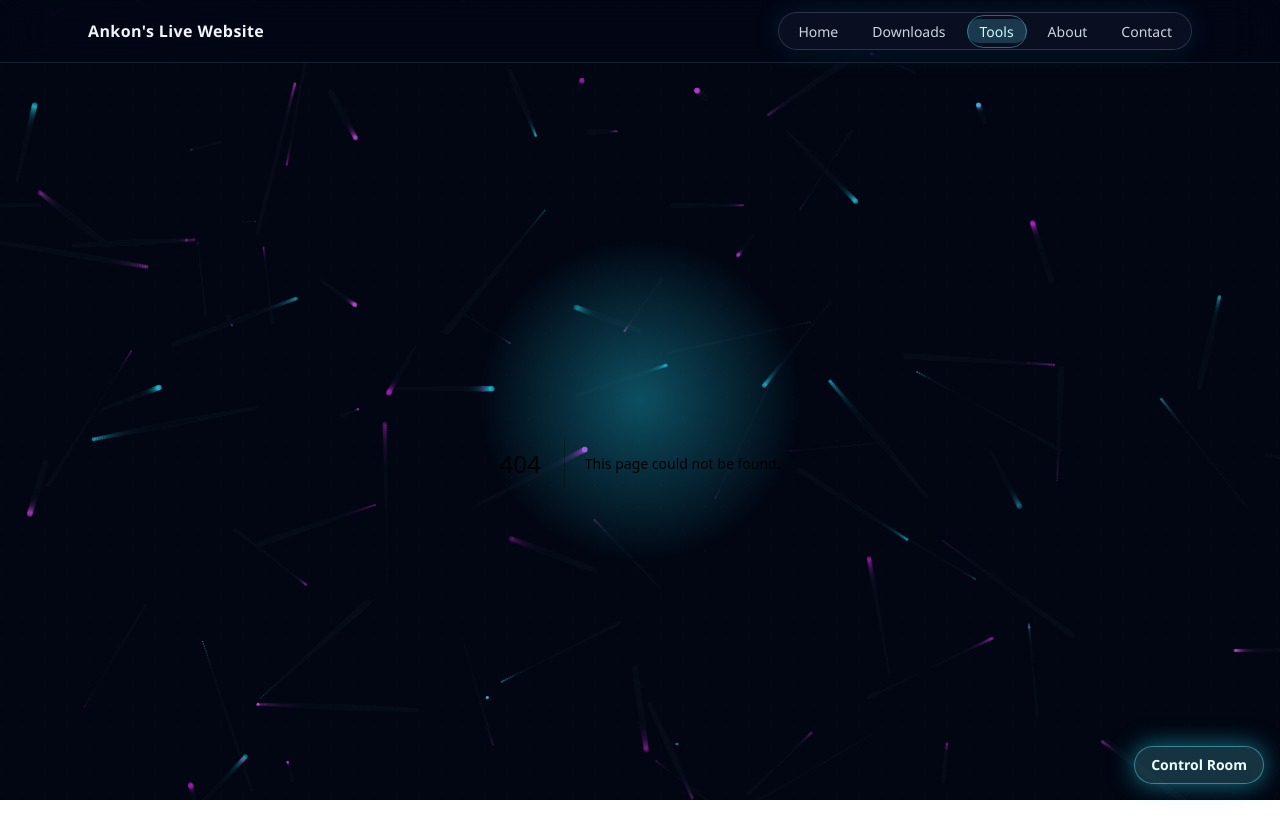
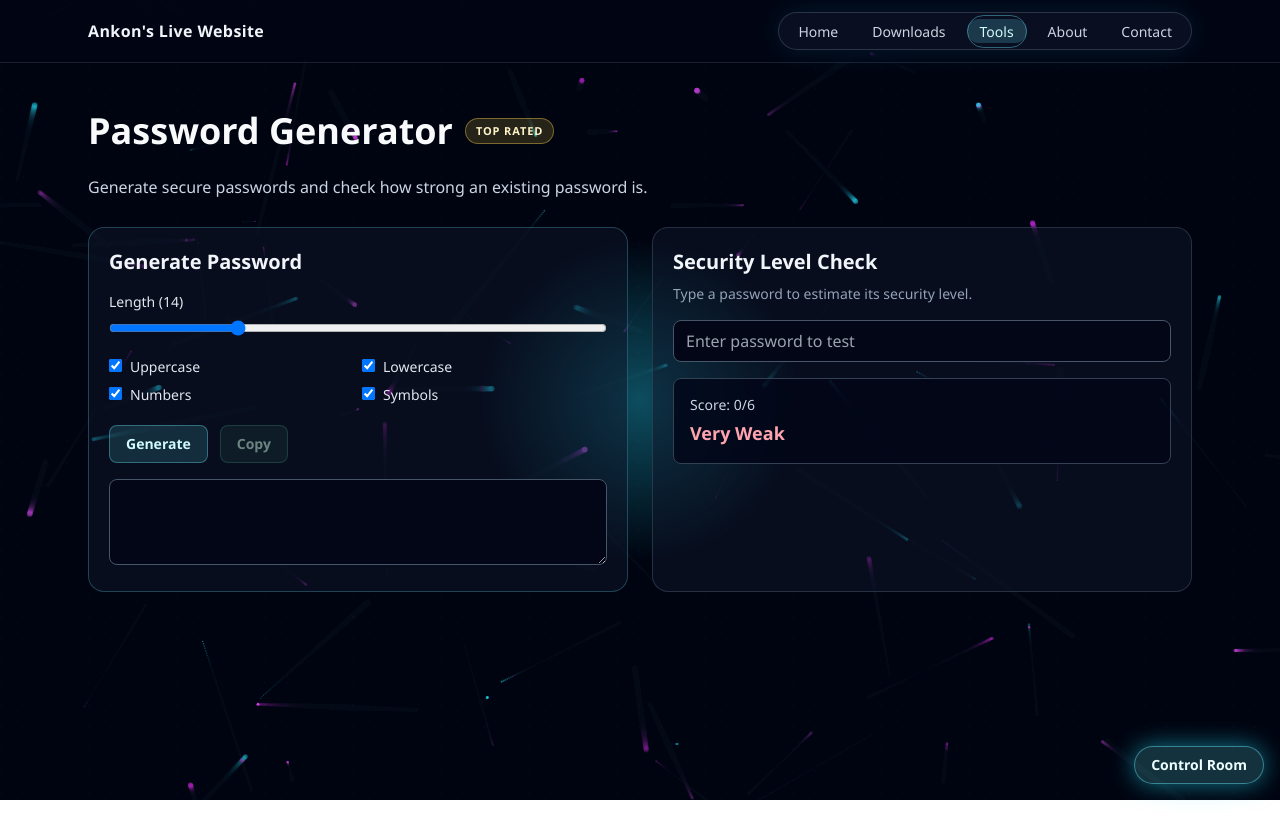
Before and after one commit to liveankon1/ankon-live-portal1, a Next.js app: page /tools/password in a window 1280 px wide. Before the commit this address had no page. Shown: the top 838 px of the page. After the commit the page ends 800 px from the top, so only its background shows below. Built offline with nearby package versions, Linux system fonts and the light colour scheme.

Commit message:
Create page.tsx

```diff
--- /dev/null
+++ b/app/tools/password/page.tsx
@@ -0,0 +1,113 @@
+"use client";
+
+import { useMemo, useState } from "react";
+
+const upper = "ABCDEFGHIJKLMNOPQRSTUVWXYZ";
+const lower = "abcdefghijklmnopqrstuvwxyz";
+const nums = "0123456789";
+const syms = "!@#$%^&*()_+-=[]{}|;:,.<>?";
+
+const commonWeak = ["password", "123456", "qwerty", "ankon", "admin", "111111"];
+
+const scorePassword = (value: string) => {
+  if (!value) return { score: 0, label: "Very Weak", color: "text-rose-300" };
+  let score = 0;
+  if (value.length >= 8) score += 1;
+  if (value.length >= 12) score += 1;
+  if (/[A-Z]/.test(value)) score += 1;
+  if (/[a-z]/.test(value)) score += 1;
+  if (/\d/.test(value)) score += 1;
+  if (/[^A-Za-z0-9]/.test(value)) score += 1;
+  if (commonWeak.some((w) => value.toLowerCase().includes(w))) score = Math.max(1, score - 2);
+
+  if (score <= 2) return { score, label: "Weak", color: "text-rose-300" };
+  if (score <= 4) return { score, label: "Medium", color: "text-amber-300" };
+  if (score === 5) return { score, label: "Strong", color: "text-emerald-300" };
+  return { score, label: "Very Strong", color: "text-emerald-200" };
+};
+
+export default function PasswordToolPage() {
+  const [length, setLength] = useState(14);
+  const [useUpper, setUseUpper] = useState(true);
+  const [useLower, setUseLower] = useState(true);
+  const [useNums, setUseNums] = useState(true);
+  const [useSyms, setUseSyms] = useState(true);
+  const [generated, setGenerated] = useState("");
+  const [checkInput, setCheckInput] = useState("");
+
+  const strength = useMemo(() => scorePassword(checkInput), [checkInput]);
+
+  const generatePassword = () => {
+    let pool = "";
+    if (useUpper) pool += upper;
+    if (useLower) pool += lower;
+    if (useNums) pool += nums;
+    if (useSyms) pool += syms;
+    if (!pool) return;
+
+    let out = "";
+    for (let i = 0; i < length; i += 1) {
+      out += pool[Math.floor(Math.random() * pool.length)];
+    }
+    setGenerated(out);
+  };
+
+  const copyGenerated = async () => {
+    if (!generated) return;
+    await navigator.clipboard.writeText(generated);
+  };
+
+  return (
+    <section className="mx-auto max-w-6xl px-4 py-12 md:px-6">
+      <div className="mb-6 flex items-center gap-3">
+        <h1 className="text-4xl font-bold text-slate-50">Password Generator</h1>
+        <span className="rounded-full border border-amber-300/40 bg-amber-300/15 px-2.5 py-1 text-[11px] font-semibold uppercase tracking-[0.08em] text-amber-100">
+          Top Rated
+        </span>
+      </div>
+      <p className="text-slate-300">Generate secure passwords and check how strong an existing password is.</p>
+
+      <div className="mt-7 grid gap-6 lg:grid-cols-2">
+        <article className="rounded-2xl border border-cyan-300/25 bg-slate-900/50 p-5">
+          <h2 className="text-xl font-semibold text-slate-100">Generate Password</h2>
+          <label className="mt-4 block text-sm text-slate-200">
+            Length ({length})
+            <input type="range" min={8} max={32} value={length} onChange={(e) => setLength(Number(e.target.value))} className="mt-2 w-full" />
+          </label>
+          <div className="mt-4 grid grid-cols-2 gap-2 text-sm text-slate-200">
+            <label><input type="checkbox" checked={useUpper} onChange={(e) => setUseUpper(e.target.checked)} className="mr-2" />Uppercase</label>
+            <label><input type="checkbox" checked={useLower} onChange={(e) => setUseLower(e.target.checked)} className="mr-2" />Lowercase</label>
+            <label><input type="checkbox" checked={useNums} onChange={(e) => setUseNums(e.target.checked)} className="mr-2" />Numbers</label>
+            <label><input type="checkbox" checked={useSyms} onChange={(e) => setUseSyms(e.target.checked)} className="mr-2" />Symbols</label>
+          </div>
+
+          <div className="mt-5 flex flex-wrap gap-3">
+            <button type="button" onClick={generatePassword} className="rounded-lg border border-cyan-300/35 bg-cyan-300/15 px-4 py-2 text-sm font-semibold text-cyan-100">
+              Generate
+            </button>
+            <button type="button" onClick={copyGenerated} disabled={!generated} className="rounded-lg border border-emerald-300/35 bg-emerald-300/15 px-4 py-2 text-sm font-semibold text-emerald-100 disabled:opacity-50">
+              Copy
+            </button>
+          </div>
+
+          <textarea value={generated} readOnly rows={3} className="mt-4 w-full rounded-lg border border-slate-600 bg-slate-950 p-3 font-mono text-sm text-slate-100" />
+        </article>
+
+        <article className="rounded-2xl border border-slate-600/50 bg-slate-900/50 p-5">
+          <h2 className="text-xl font-semibold text-slate-100">Security Level Check</h2>
+          <p className="mt-2 text-sm text-slate-400">Type a password to estimate its security level.</p>
+          <input
+            value={checkInput}
+            onChange={(e) => setCheckInput(e.target.value)}
+            placeholder="Enter password to test"
+            className="mt-4 w-full rounded-lg border border-slate-600 bg-slate-950 px-3 py-2 text-slate-100"
+          />
+          <div className="mt-4 rounded-lg border border-slate-700 bg-slate-950/80 p-4">
+            <p className="text-sm text-slate-300">Score: {strength.score}/6</p>
+            <p className={`mt-1 text-lg font-semibold ${strength.color}`}>{strength.label}</p>
+          </div>
+        </article>
+      </div>
+    </section>
+  );
+}
```
